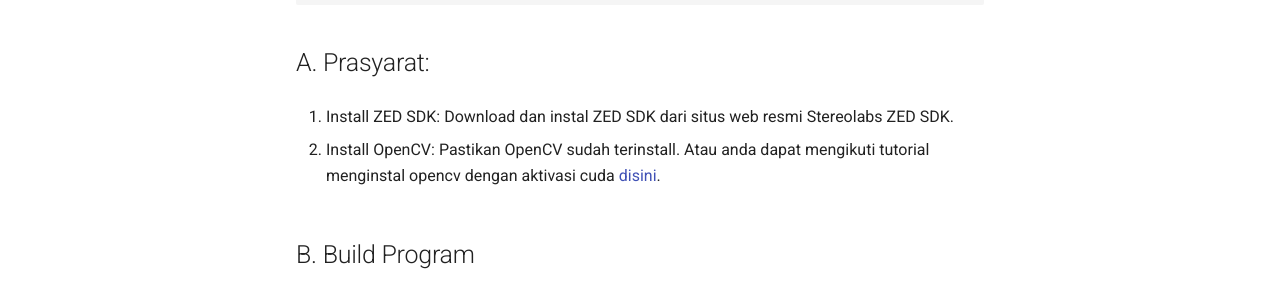
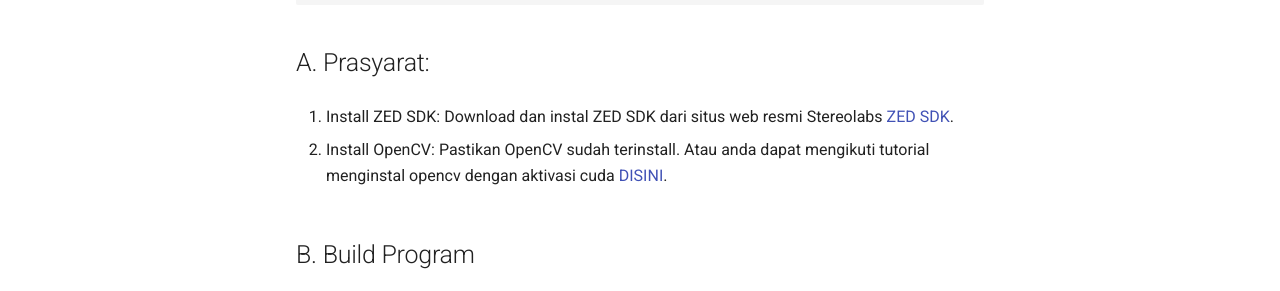
Before and after one commit to Barelang63-BRAIL/Barelang63-Dokumentasi, an MkDocs documentation site: the page built from docs/VISION/record_zed.md, in a window 1280 px wide and 1213 px high. Shown: the part 346-637 px from the top of the window. Built offline with MkDocs 1.6.1 and Material for MkDocs 9.7.7, drawn with Linux system fonts in a browser that asks for light colours; part of the change alters nothing that is shown.

```diff
--- a/docs/VISION/record_zed.md
+++ b/docs/VISION/record_zed.md
@@ -7,9 +7,9 @@ git clone https://github.com/dsyahput/Capture-and-Record-Video-using-Zed-Camera.
 
 ## A. Prasyarat:
 
-1. Install ZED SDK: Download dan instal ZED SDK dari situs web resmi Stereolabs ZED SDK.
+1. Install ZED SDK: Download dan instal ZED SDK dari situs web resmi Stereolabs [ZED SDK](https://www.stereolabs.com/docs/installation/linux).
 
-2. Install OpenCV: Pastikan OpenCV sudah terinstall. Atau anda dapat mengikuti tutorial menginstal opencv dengan aktivasi cuda [disini](INSTALL/install_opencv.md).
+2. Install OpenCV: Pastikan OpenCV sudah terinstall. Atau anda dapat mengikuti tutorial menginstal opencv dengan aktivasi cuda [DISINI](INSTALL/install_opencv.md).
 
 ## B. Build Program
 Buat direktori build: Buka terminal dan navigasikan ke direktori yang berisi program dan file CMakeLists.txt, lalu buat direktori build:
```
